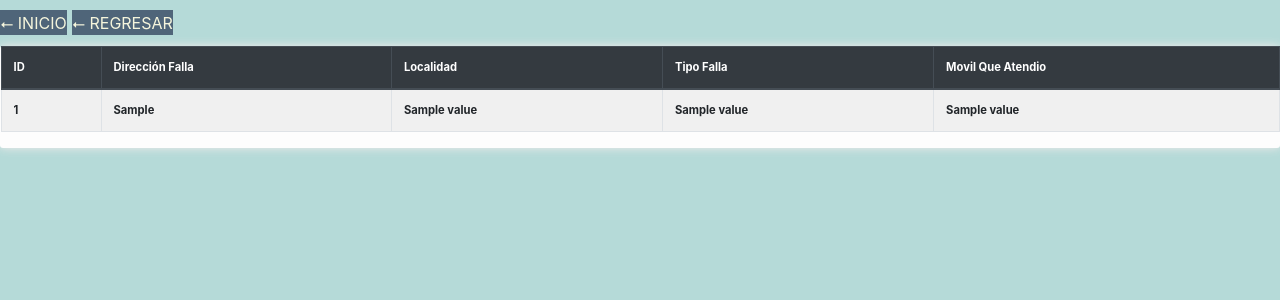
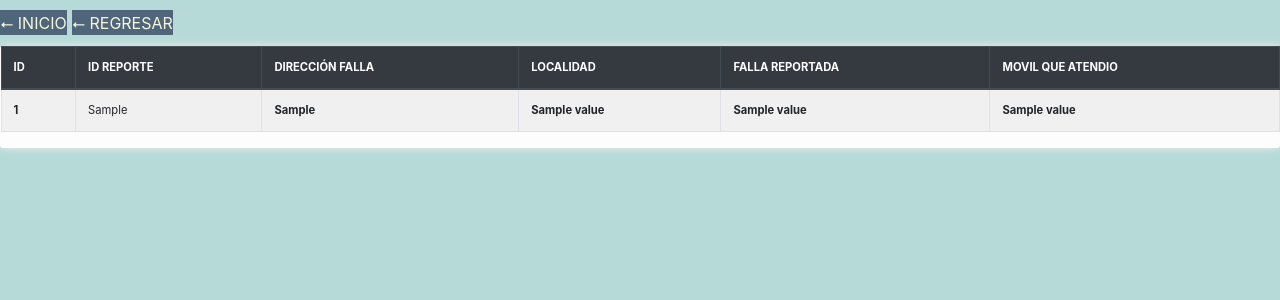
Before and after one commit to FleyNandez/Proyecto, a Flask app: template src/templates/ordenes_finalizadas.html in a window 1280 px wide. Shown: the top 300 px of the page. Run offline with Flask 3, Linux system fonts and the light colour scheme; the template is opened without the code that fills it: most values are stand-ins (such as "Sample title", 1, 10 or a date in 2020); lists and menus that the app fills with data are empty; some libraries are stand-ins or nearby versions.

```diff
--- a/src/modelos/__init__.py
+++ b/src/modelos/__init__.py
@@ -3,7 +3,7 @@ import psycopg2
 from sqlalchemy import create_engine
 from sqlalchemy.orm import declarative_base, sessionmaker, relationship
 
-engine = create_engine ("postgresql+psycopg2://postgres:123456@localhost:5432/PRUEBAS_8")
+engine = create_engine ("postgresql+psycopg2://postgres:123456@localhost:5432/PRUEBAS_12")
 
 connection = engine.connect()
 
--- a/src/modelos/orden_trabajo.py
+++ b/src/modelos/orden_trabajo.py
@@ -1,4 +1,5 @@
-from sqlalchemy import Column, Integer, String, Float, ForeignKey, Enum
+from sqlalchemy import Column, Integer, String, Float, ForeignKey, Enum, DateTime
+import datetime
 from sqlalchemy.ext.declarative import declarative_base
 from src.modelos import Session, Base
 from .mis_enums import TipoFallaEnum, LocalidadEnum, MovilEnum, EstadoOrdenEnum
--- a/src/templates/ordenes_finalizadas.html
+++ b/src/templates/ordenes_finalizadas.html
@@ -52,10 +52,11 @@
             <thead class="thead-dark">
         <tr>
              <th scope="col">ID</th>
-             <th scope="col">Dirección Falla</th>
-             <th scope="col">Localidad</th>
-             <th scope="col">Tipo Falla</th>
-             <th scope="col">Movil Que Atendio</th>
+             <th scope="col">ID REPORTE</th>
+             <th scope="col">DIRECCIÓN FALLA</th>
+             <th scope="col">LOCALIDAD</th>
+             <th scope="col">FALLA REPORTADA</th>
+             <th scope="col">MOVIL QUE ATENDIO</th>
 
           </tr>
         </thead>
@@ -63,6 +64,7 @@
             {% for orden in ordenes %}
          <tr>
                <th scope="row">{{orden.id}}</th>
+               <td scope="row">{{orden.id_reporte}}</td>
                <th scope="row">{{orden.direccion_falla}}</th>
                <th scope="row">{{orden.localidad.value}}</th>
                <th scope="row">{{orden.tipo_falla.value}}</th>
--- a/src/templates/solicitud_atendida.html
+++ b/src/templates/solicitud_atendida.html
@@ -49,7 +49,7 @@
         <p align="center">TRABAJAMOS PARA TÍ </p>
     </h1>
     <h1 style= "color:rgb(243, 190, 46)" >
-        <p align="center">NO TE PREOCUPES, TU SOLICITUD YA DUE ATENDIDA</p>
+        <p align="center">NO TE PREOCUPES, TU SOLICITUD YA FUE ATENDIDA</p>
     </h1>
 
 </body>
```
Also changed, not shown: src/modelos/ordenes_cerradas.py (+8 -3 lines), src/static/images/solicitud_atendida.jpeg (added).
